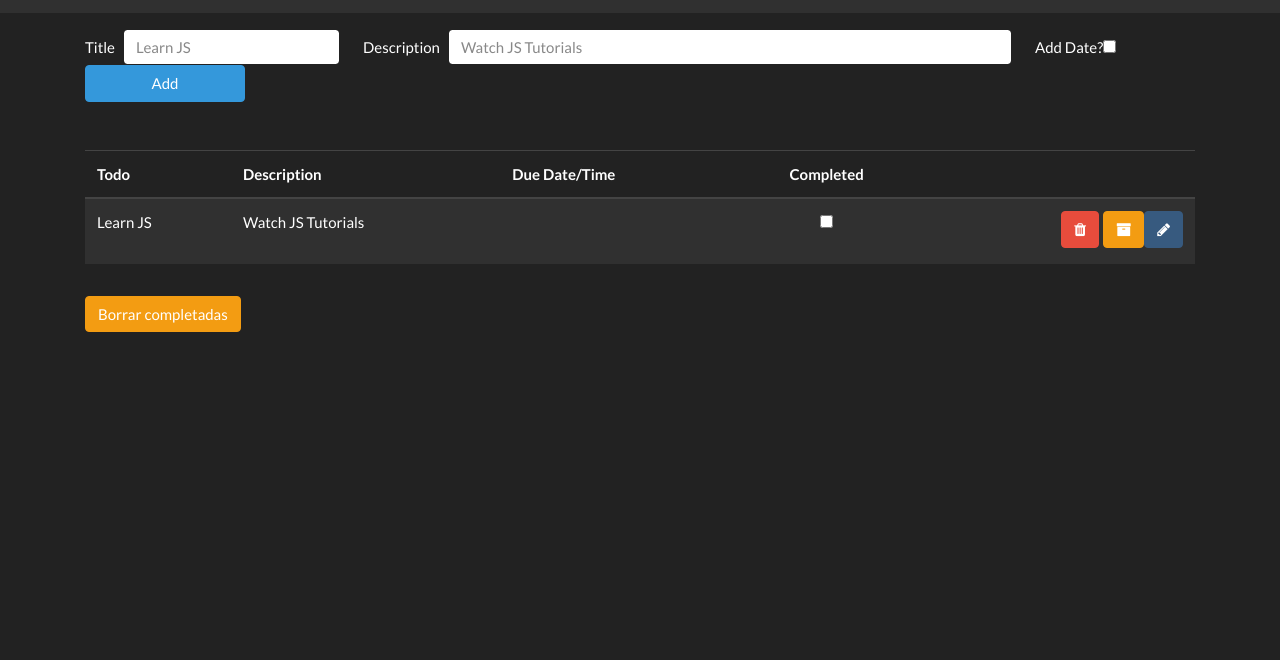
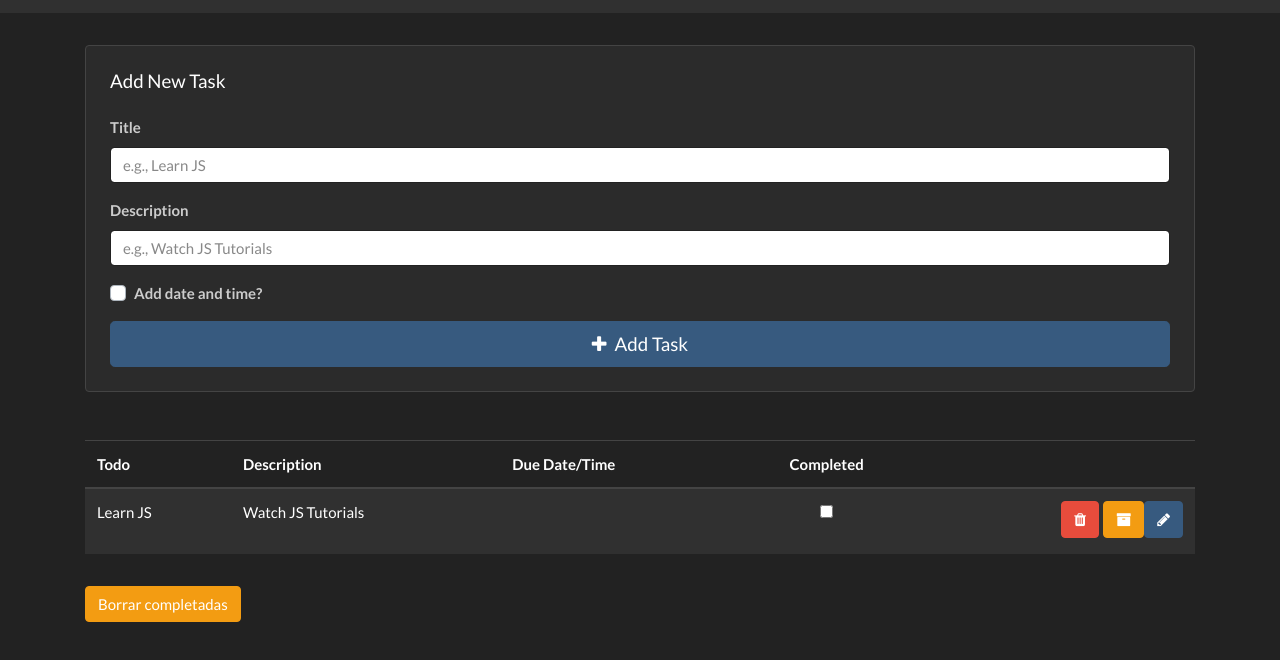
Before and after one commit to Karim-rjss/todo-app-js-refactorizado, a website: page frontend/index.html in a window 1280 px wide. Shown: the part 58-718 px from the top of the page. Drawn offline with nearby package versions, Linux system fonts and the light colour scheme.

Commit message:
fix: Se corrigió la estructura visual de añadir la tarea a una más intuitiva

```diff
--- a/frontend/index.html
+++ b/frontend/index.html
@@ -111,37 +111,48 @@
         A simple danger alert—check it out!
       </div>
 
-      <div>
+      <div class="card mt-3 p-4" style="background-color: #2b2b2b; border-color: #444;">
+        <h5 class="card-title mb-4" style="color: #fff;">Add New Task</h5>
         <form>
-          <div class="row">
-            <div class="col-sm-3 d-sm-flex align-items-center">
-              <label class="m-sm-0">Title</label>
-              <input type="text" id="title" class="form-control ml-sm-2" placeholder="Learn JS">
-            </div>
-            <div class="px-sm-2 col-sm-7 d-sm-flex align-items-center mt-2 mt-sm-0">
-              <label class="m-sm-0">Description</label>
-              <input type="text" id="description" class="form-control ml-sm-2" placeholder="Watch JS Tutorials">
-            </div>
-            <div class="col-sm-2 d-sm-flex align-items-center mt-2 mt-sm-0">
-              <label class="m-sm-0 mr-2">Add Date?</label>
-              <input type="checkbox" id="add-date-checkbox" style="width: auto;">
-            </div>
-            <div class="col-sm-2 d-sm-flex justify-content-end mt-4 mt-sm-0">
-              <button type="button" class="btn btn-info btn-block" id="add">
-                Add
-              </button>
+          <div class="form-group">
+            <label for="title" class="font-weight-bold" style="color: #ccc;">Title</label>
+            <input type="text" id="title" class="form-control" placeholder="e.g., Learn JS">
+          </div>
+
+          <div class="form-group">
+            <label for="description" class="font-weight-bold" style="color: #ccc;">Description</label>
+            <input type="text" id="description" class="form-control" placeholder="e.g., Watch JS Tutorials">
+          </div>
+
+          <div class="form-group">
+            <div class="custom-control custom-checkbox">
+              <input type="checkbox" class="custom-control-input" id="add-date-checkbox">
+              <label class="custom-control-label font-weight-bold" for="add-date-checkbox" style="color: #ccc;">
+                Add date and time?
+              </label>
             </div>
           </div>
-          <div class="row mt-2" id="date-time-fields" style="display: none;">
-            <div class="col-sm-6">
-              <label class="m-sm-0">Due Date</label>
-              <input type="date" id="due-date" class="form-control">
-            </div>
-            <div class="col-sm-6">
-              <label class="m-sm-0">Due Time</label>
-              <input type="time" id="due-time" class="form-control">
+
+          <div id="date-time-fields" style="display: none;">
+            <div class="row">
+              <div class="col-md-6">
+                <div class="form-group">
+                  <label for="due-date" class="font-weight-bold" style="color: #ccc;">Due Date</label>
+                  <input type="date" id="due-date" class="form-control">
+                </div>
+              </div>
+              <div class="col-md-6">
+                <div class="form-group">
+                  <label for="due-time" class="font-weight-bold" style="color: #ccc;">Due Time</label>
+                  <input type="time" id="due-time" class="form-control">
+                </div>
+              </div>
             </div>
           </div>
+
+          <button type="button" class="btn btn-primary btn-lg btn-block" id="add">
+            <i class="fa fa-plus mr-2"></i>Add Task
+          </button>
         </form>
       </div>
 
```
